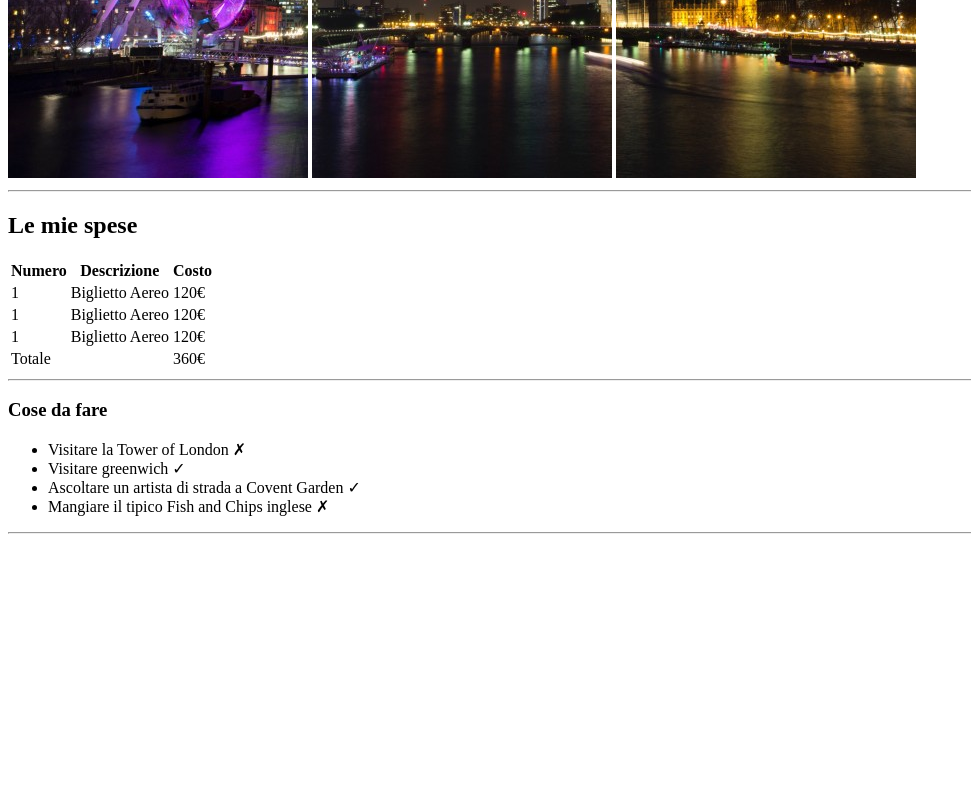
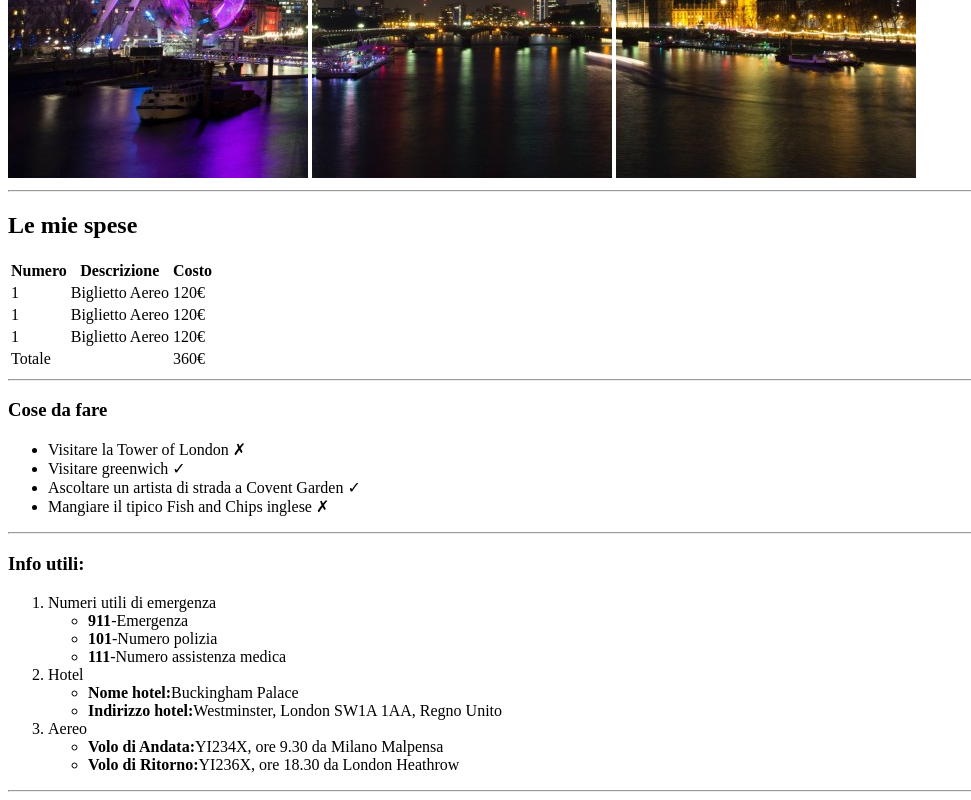
Before and after one commit to marcodedemo/html-london-trip, a plain HTML site: page index.html in a window 1280 px wide. Shown: the part 502-1302 px from the top of the page, without its empty margins (0-971 px from the left). Before the commit the page ends 1044 px from the top, so only its background shows below. Drawn offline with Linux system fonts and the light colour scheme.

Commit message:
main ( sezione info utili )

```diff
--- a/index.html
+++ b/index.html
@@ -19,6 +19,7 @@
 
     <!-- corpo pagina  -->
     <main>
+
         <!-- sezione spese  -->
         <section>
 
@@ -78,14 +79,41 @@
             <hr>
         </section>
 
+        <!-- sezione info utili -->
+        <section>
+            <h3>Info utili:</h3>
 
+            <ol>
+                <li>Numeri utili di emergenza
+                    <ul>
+                        <li><b>911</b>-Emergenza</li>
+                        <li><b>101</b>-Numero polizia</li>
+                        <li><b>111</b>-Numero assistenza medica</li>
+                    </ul>
+                </li>
+
+                <li>Hotel
+                    <ul>
+                        <li><b>Nome hotel:</b>Buckingham Palace</li>
+                        <li><b>Indirizzo hotel:</b>Westminster, London SW1A 1AA, Regno Unito</li>
+                    </ul>
+                </li>
+
+                <li>
+                    Aereo
+                    <ul>
+                        <li><b>Volo di Andata:</b>YI234X, ore 9.30 da Milano Malpensa</li>
+                        <li><b>Volo di Ritorno:</b>YI236X, ore 18.30 da London Heathrow</li>
+                    </ul>
+                </li>
+            </ol>
+            <hr>
+        </section>
 
     </main>
 
 
 
 
-
-
 </body>
 </html>
```
